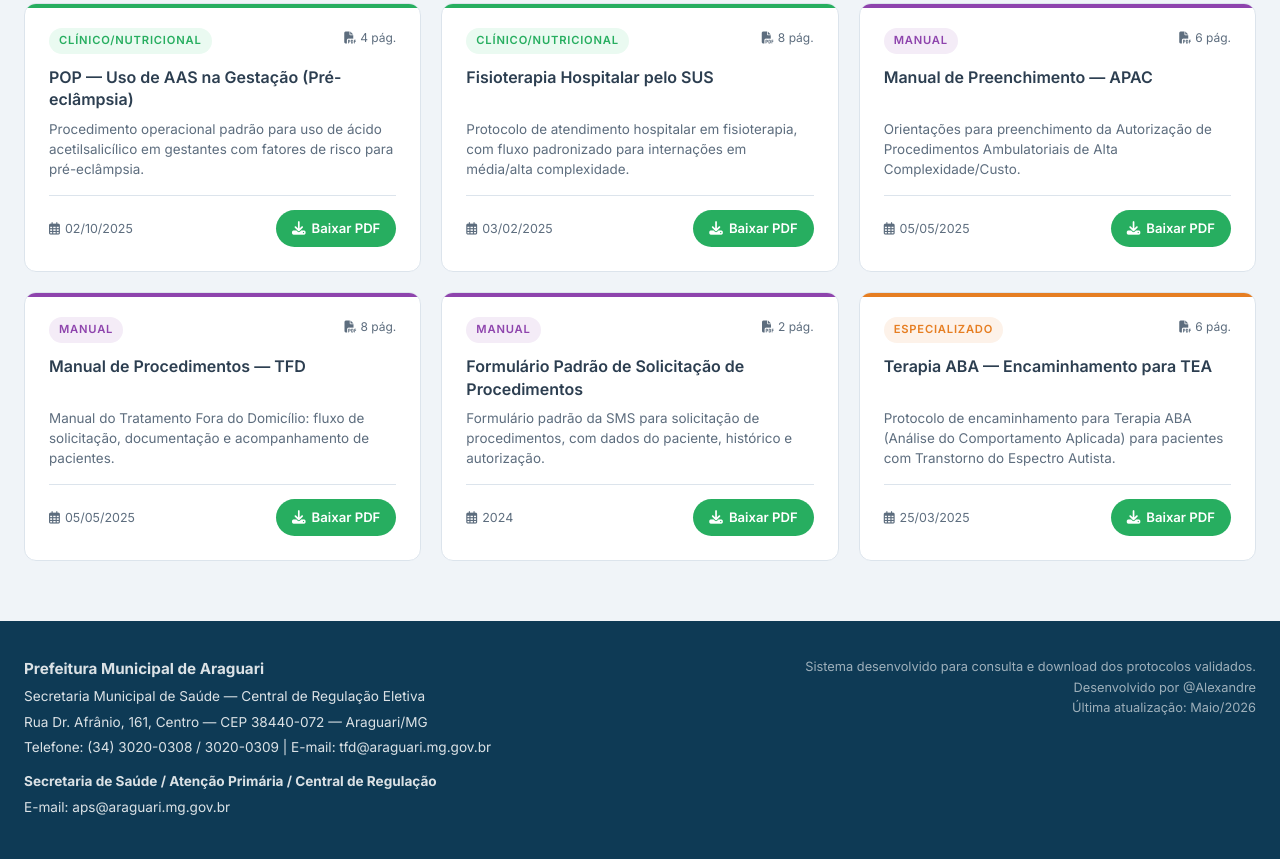
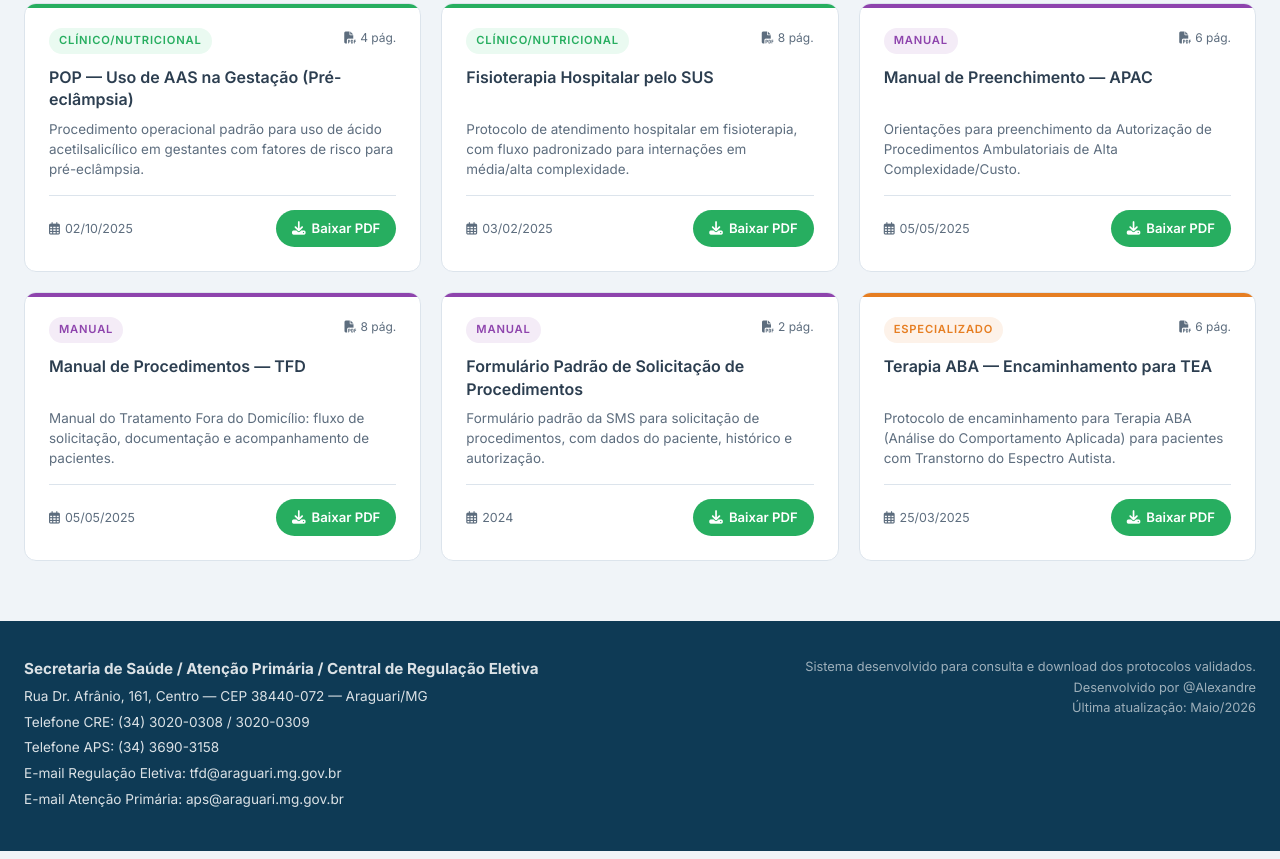
Before and after one commit to apsaraguarimg-a11y/regulacaoimac, a plain HTML site: page index.html in a window 1280 px wide. Shown: the part 3421-4280 px from the top of the page. Drawn offline with Linux system fonts and the light colour scheme.

Commit message:
Update: Reorganizar informações de contato no rodapé
- Unificado título: Secretaria de Saúde / Atenção Primária / Central de Regulação Eletiva
- Separados telefones: CRE e APS
- Separados e-mails: Regulação Eletiva e Atenção Primária
- Melhor organização e clareza das informações de contato

```diff
--- a/index.html
+++ b/index.html
@@ -104,12 +104,12 @@
         <div class="container">
             <div class="footer-content">
                 <div class="footer-info">
-                    <p><strong>Prefeitura Municipal de Araguari</strong></p>
-                    <p>Secretaria Municipal de Saúde — Central de Regulação Eletiva</p>
+                    <p><strong>Secretaria de Saúde / Atenção Primária / Central de Regulação Eletiva</strong></p>
                     <p>Rua Dr. Afrânio, 161, Centro — CEP 38440-072 — Araguari/MG</p>
-                    <p>Telefone: (34) 3020-0308 / 3020-0309 | E-mail: tfd@araguari.mg.gov.br</p>
-                    <p style="margin-top: 12px;"><strong>Secretaria de Saúde / Atenção Primária / Central de Regulação</strong></p>
-                    <p>E-mail: aps@araguari.mg.gov.br</p>
+                    <p>Telefone CRE: (34) 3020-0308 / 3020-0309</p>
+                    <p>Telefone APS: (34) 3690-3158</p>
+                    <p>E-mail Regulação Eletiva: tfd@araguari.mg.gov.br</p>
+                    <p>E-mail Atenção Primária: aps@araguari.mg.gov.br</p>
                 </div>
                 <div class="footer-note">
                     <p>Sistema desenvolvido para consulta e download dos protocolos validados.</p>
```
Also changed, not shown: sistema/index.html (+5 -5 lines).
